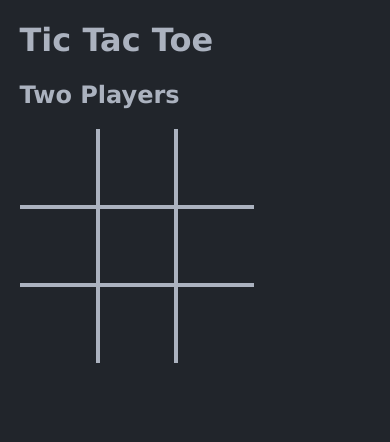
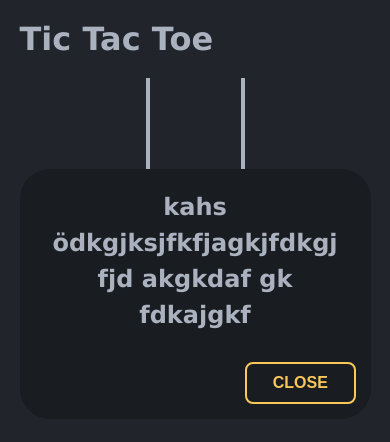
Before and after one commit to GamerHegi64/tictactoe, a website: page www/game/two.html in a window 390 px wide. Drawn offline with Linux system fonts and the light colour scheme.

Commit message:
change layout. more responsive

```diff
--- a/www/game/two.html
+++ b/www/game/two.html
@@ -9,10 +9,11 @@
   </head>
   <body>
     <div class="header" >
-        <div class="header-inner">
-          <h1 class="title">Tic Tac Toe</h1>
-          <h2 class="subtitle">Two Players</h2>
-        </div>
+      <div class="header-inner">
+        <h1 class="h1 title">
+          Tic Tac Toe
+        </h1>
+      </div>
     </div>
     <div class="content two-player">
       <div class="content-inner">
@@ -38,7 +39,7 @@
 
     <div class="modal" id="modal">
       <div class="modal message-container">
-        <span class="modal message"></span>
+        <span class="modal message">kahs ödkgjksjfkfjagkjfdkgj fjd akgkdaf gk fdkajgkf</span>
       </div>
       <div class="modal btn-container">
         <button class="modal btn btn-close" onclick="$('#modal').slideUp(200)" >Close</button>
--- a/www/js/Modal.js
+++ b/www/js/Modal.js
@@ -25,4 +25,6 @@ class Modal {
     this.setMessage(message);
   }
 
+
+
 }
--- a/www/js/TwoGame.js
+++ b/www/js/TwoGame.js
@@ -6,6 +6,7 @@ $(document).ready(function(){
   modal = new Modal();
   game = new TwoGame(modal);
   game.start();
+  modal.show()
 
   $('.field').click(function(event){
     game.click(event);
--- a/www/scss/main.scss
+++ b/www/scss/main.scss
@@ -28,7 +28,7 @@ body {
 
   .btn {
     color: $color-one;
-    padding: 10px 15px;
+    padding: 20px 30px;
     border: $color-one 1px solid;
     border-radius: 8px;
     transition: background-color .3s, color .3s;
@@ -50,10 +50,16 @@ body {
     }
   }
 
+  .h1 {
+    font-size: 56px;
+    margin: 0;
+  }
+
   .header {
     width: 100%;
     display: grid;
     grid-template-columns: minmax(15px, 5%) auto minmax(15px, 5%);
+    padding: 20px 0px;
 
     &-inner {
       grid-column: 2 / 3;
@@ -68,6 +74,9 @@ body {
     &-inner {
       grid-column: 2 / 3;
       position: relative;
+      display: flex;
+      flex-direction: column;
+      align-items: center;
 
       .start-btns {
         position: absolute;
@@ -76,16 +85,22 @@ body {
         right: 0;
         display: flex;
         justify-content: space-around;
+        font-size: 32px;
       }
 
       .game {
         display: grid;
-        grid-template-columns: repeat(3, 20vw);
-        grid-template-rows: repeat(3, 20vw);
+        grid-template-columns: repeat(3, 240px);
+        grid-template-rows: repeat(3, 240px);
         position: relative;
+        max-height: 70vh;
+        max-width: 95vw;
 
         .field {
           position: relative;
+          width: 100%;
+          height: 100%;
+
           .icon {
             width: 100%;
             height: 100%;
@@ -179,8 +194,12 @@ body {
     border-radius: 30px;
     background-color: $modal-bg;
     top: 20%;
-    left: 30%;
+    left: 0;
+    right: 0;
+    margin-left: auto;
+    margin-right: auto;
     padding: 15px;
+    overflow-wrap: break-word;
 
     display: grid;
     grid-template-columns: 100%;
@@ -220,3 +239,78 @@ body {
 
   }
 }
+
+@media only screen and (max-width: 767px) {
+  body {
+    .h1 {
+      font-size: 38px;
+    }
+  }
+  body .content .content-inner {
+    .game {
+      grid-template-columns: repeat(3, 180px);
+      grid-template-rows: repeat(3, 180px);
+    }
+  }
+  body #modal {
+    .modal.btn-container {
+      .btn {
+        font-size: 24px;
+      }
+    }
+  }
+}
+
+@media only screen and (max-width: 567px) {
+  body {
+    .h1 {
+      font-size: 32px;
+    }
+  }
+  body .content .content-inner {
+    .game {
+      grid-template-columns: repeat(3, 130px);
+      grid-template-rows: repeat(3, 130px);
+    }
+  }
+  body #modal {
+    height: 300px;
+    grid-template-rows: auto 70px;
+    .modal.message-container {
+      font-size: 28px;
+    }
+    .modal.btn-container {
+      .btn {
+        font-size: 20px;
+      }
+    }
+  }
+}
+
+@media only screen and (max-width: 424px) {
+  body {
+    .h1 {
+      font-size: 32px;
+    }
+  }
+  body .content .content-inner {
+    .game {
+      grid-template-columns: repeat(3, 95px);
+      grid-template-rows: repeat(3, 95px);
+    }
+  }
+  body #modal {
+    height: 250px;
+    grid-template-rows: auto 40px;
+    .modal.message-container {
+      padding: 5px;
+      font-size: 24px;
+    }
+    .modal.btn-container {
+      .btn {
+        font-size: 16px;
+        padding: 10px 8%;
+      }
+    }
+  }
+}
```
Also changed, not shown: www/index.html (+1 -1 lines), www/css/main.css.
